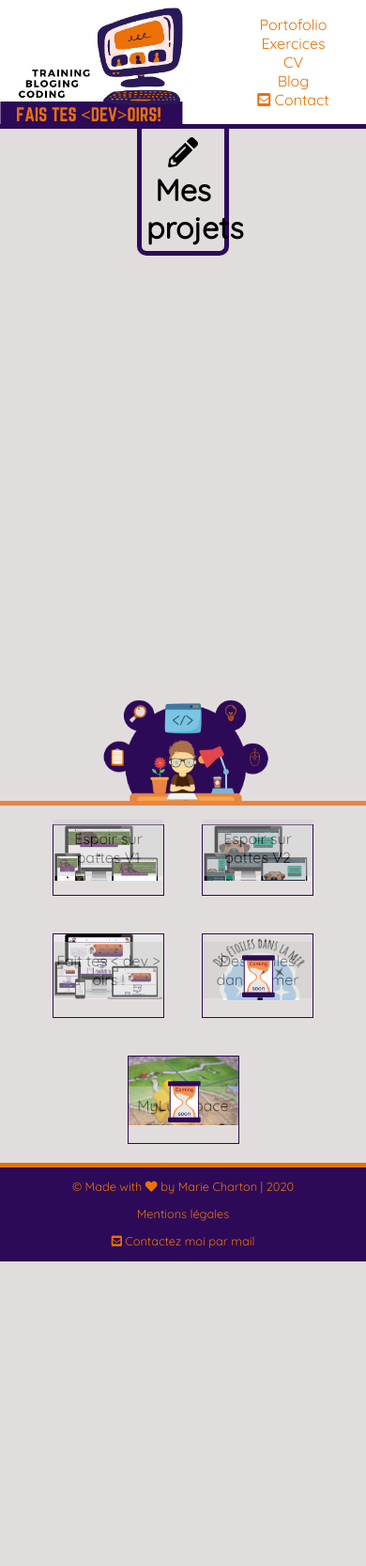
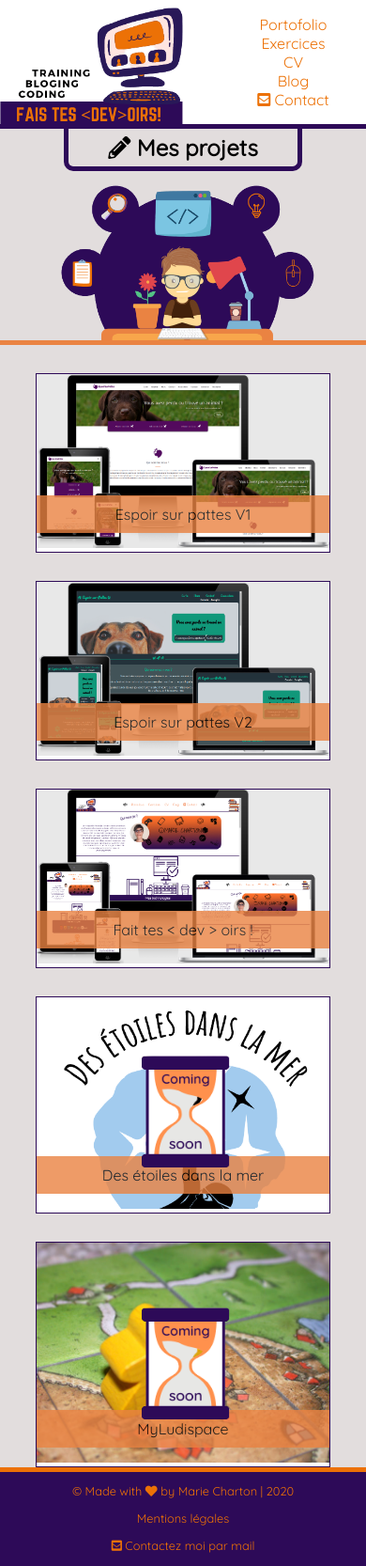
Before and after one commit to MarieCharton/PortofolioV2, a Symfony app: template templates/portofolio.html.twig in a window 390 px wide. Shown: the whole page at 94% size. Before the commit the page ends 1342 px from the top, so only its background shows below. Run offline with Twig, Linux system fonts and the light colour scheme; the template is opened without the code that fills it, so the values that code supplies are empty; some libraries are stand-ins or nearby versions.

Commit message:
responsive done

```diff
--- a/public/css/pages/portofolio.css
+++ b/public/css/pages/portofolio.css
@@ -31,7 +31,7 @@
     position: relative;
     width: 30%;
     border: 1px solid #2d0a58;
-    /* background-color: yellow; */
+    background-color: white;
     margin: 20px;
 }
 .crop-image{
@@ -64,3 +64,51 @@
     bottom: 19%;
     left: 36%;
 }
+
+
+/*=====TABLETTE=====*/
+@media (min-width: 600px) and (max-width: 1024px) {
+    .wrapper-background{
+        height: 300px;
+    }
+    .portofolio-title{
+        width: 35%;
+    }
+    .card {
+        width: 40%;
+    }
+    .card-name {
+        background-color:  #ea8342;
+        opacity: 0.80;
+    }
+}
+
+/*=====MOBILE=====*/
+@media (min-width: 0px) and (max-width: 599px) {
+    .wrapper-background{
+        background-size: 100%;
+        height: 180px;
+    }
+    .portofolio-title{
+        width: 60%;
+        margin: auto;
+        padding:5px;
+    }
+    .portofolio-title h1{
+        margin: 0;
+        font-size: 1.5em;
+    }
+    .cards{
+        display: flex;
+        flex-direction: column;
+    }
+    .card {
+        width: 80%;
+        margin: auto;
+        margin-top: 30px;
+    }
+    .card-name {
+        background-color:  #ea8342;
+        opacity: 0.80;
+    }
+}
```
